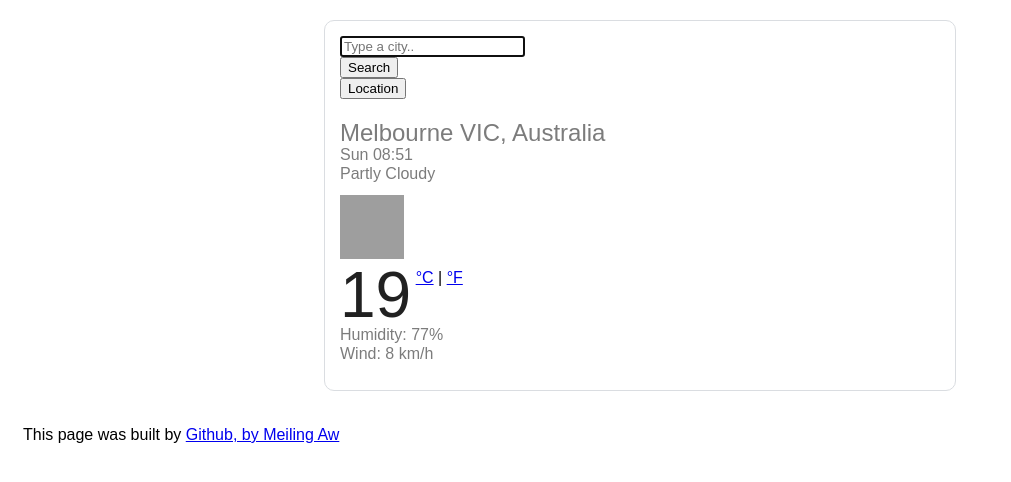
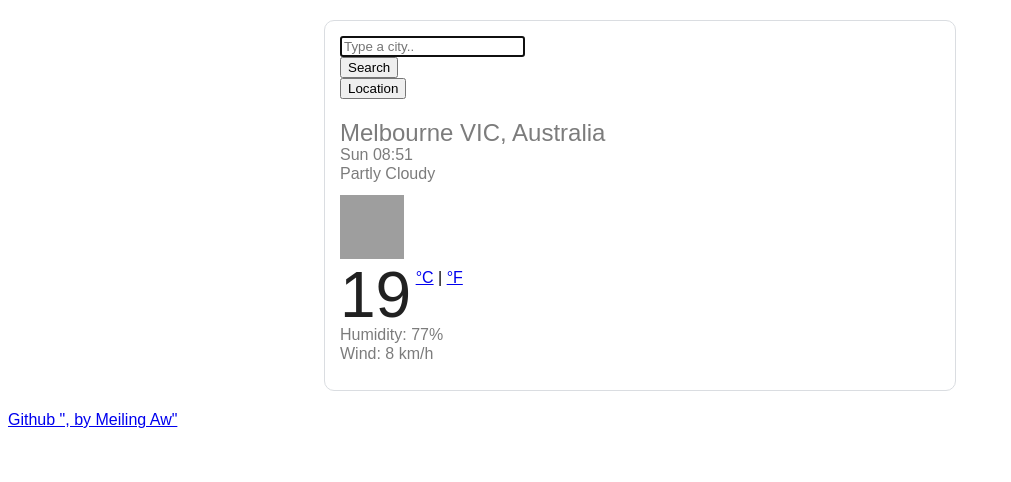
Before and after one commit to ArtexCoder/ArtexCodeProjects, a plain HTML site: page index.html in a window 1280 px wide. Shown: the whole page, without its empty margins (0-1011 px from the left). Drawn offline with nearby package versions, Linux system fonts and the light colour scheme; no server answers; grey boxes are pictures that could not be loaded.

Commit message:
Styling author link

```diff
--- a/index.html
+++ b/index.html
@@ -72,9 +72,8 @@
     </div>
   </div>
   <p class="author">
-    This page was built by
     <a href="https://github.com/ArtexCoder/ArtexCodeProjects" target="_blank">
-      Github, by Meiling Aw
+      Github ", by Meiling Aw"
     </a>
   </p>
 
--- a/src/styles.css
+++ b/src/styles.css
@@ -25,9 +25,8 @@ li {
 }
 
 .author {
-  display: block;
-  margin: 0 auto;
-  padding: 15px;
+  display: inline;
+  text-align: left;
 }
 
 .weather-app {
```
